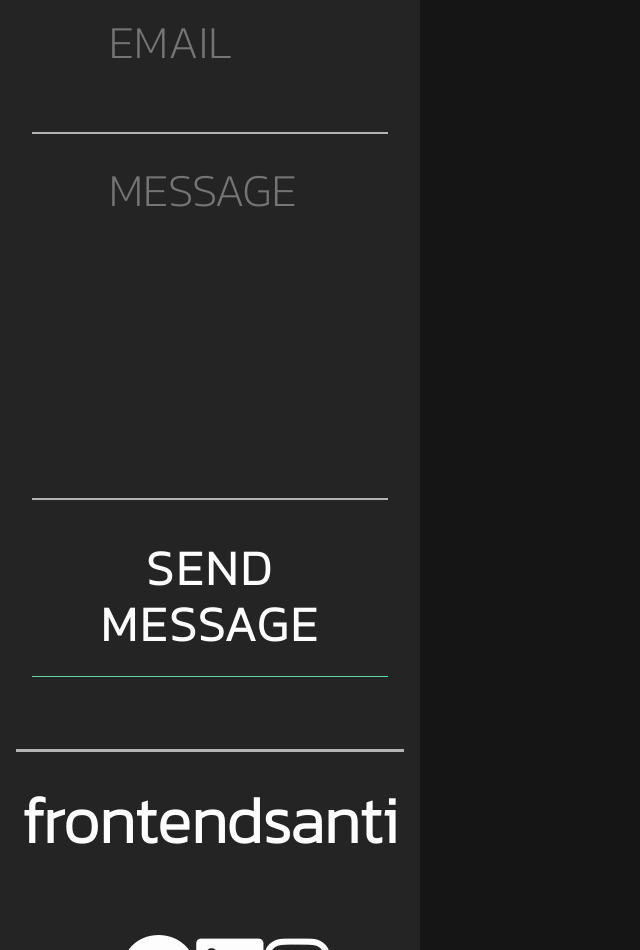
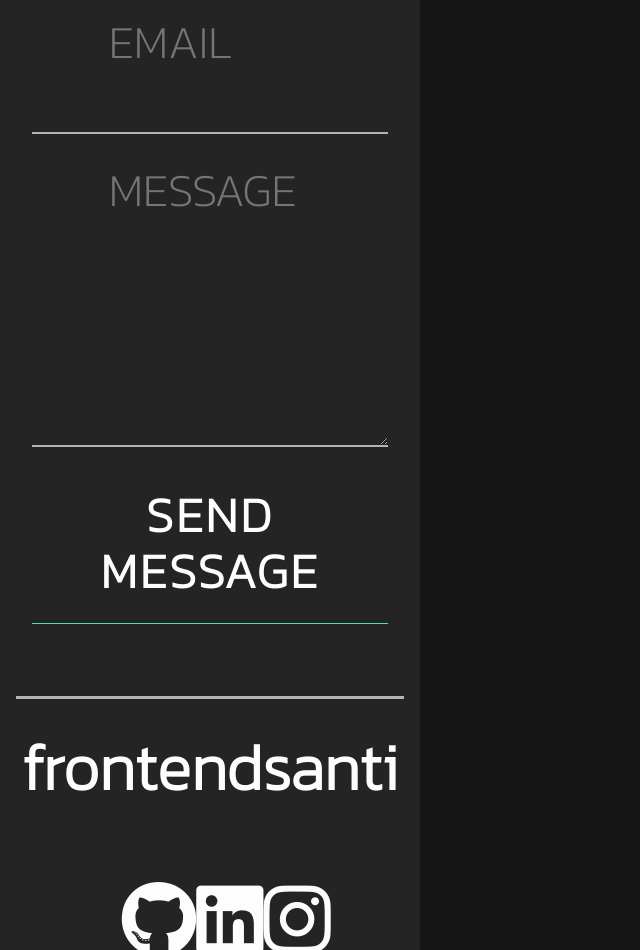
Before and after one commit to SantiagoWL/Portfolio, a plain HTML site: page index.html in a window 1280 px wide. Shown: the part 7012-7962 px from the top of the page, without its empty margins (0-640 px from the left). Drawn offline with nearby package versions, Linux system fonts and the light colour scheme.

Commit message:
CSS and HTML updated

```diff
--- a/index.css
+++ b/index.css
@@ -218,6 +218,18 @@ input {
     padding: 1vw 0 5vw 6vw;
 }
 
+textarea {
+    background-color: transparent;
+    border: none;
+    border-bottom: solid 2px #B3B3B3;
+    color: white;
+    font-family: 'Kanit', sans-serif;
+    font-size: 3.6vw;
+    min-width: 100%;
+    max-width: 100%;
+    max-height: 150px;
+}
+
 .msg-input {
     padding: 1vw 0em 22vw 6vw;
 }
--- a/index.html
+++ b/index.html
@@ -51,7 +51,7 @@
                 <form>
                     <input type="text" placeholder="NAME">
                     <input type="email" placeholder="EMAIL">
-                    <input type="text" class="msg-input"placeholder="MESSAGE">
+                    <textarea rows="10" cols="50" class="msg-input" placeholder="MESSAGE"></textarea>
                 </form>
                 <section class="send-msg-section">
                     <button class="contact-btn btn-animation" id="send-btn">SEND MESSAGE</button>
```
